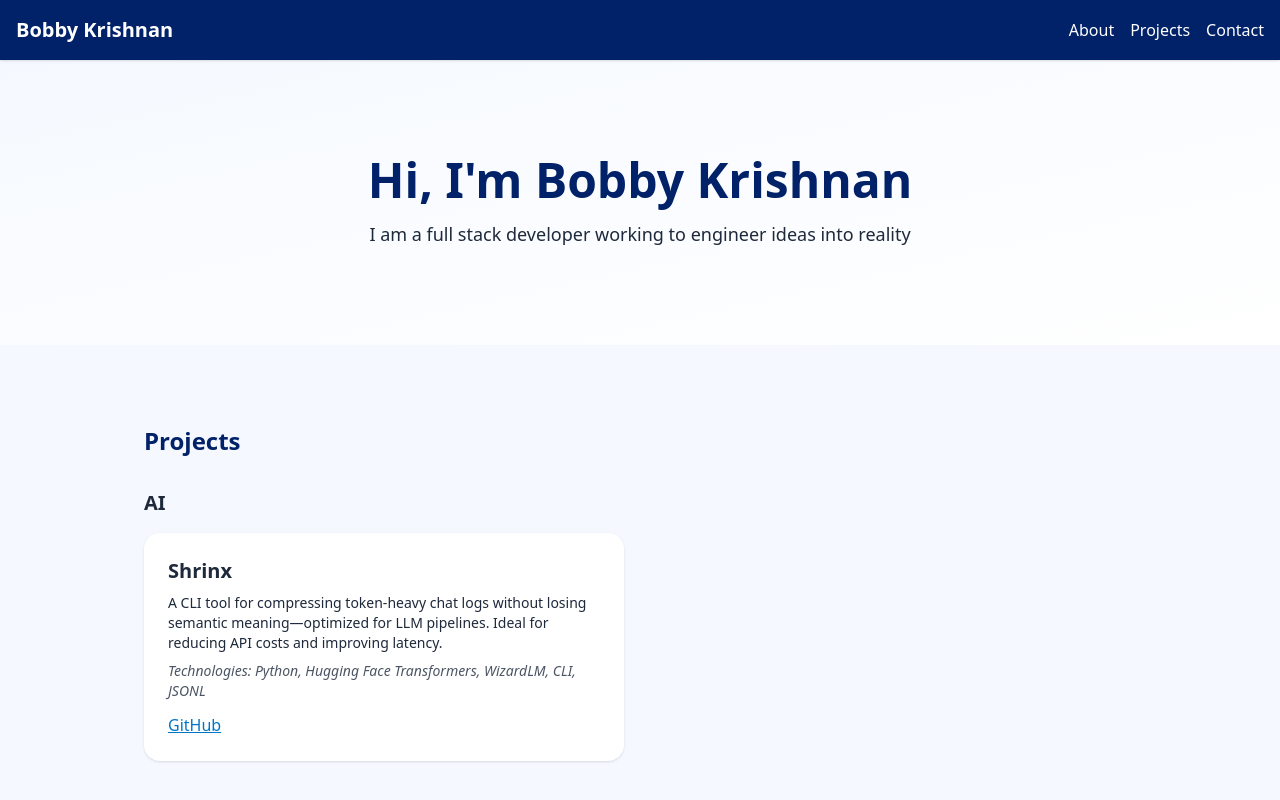
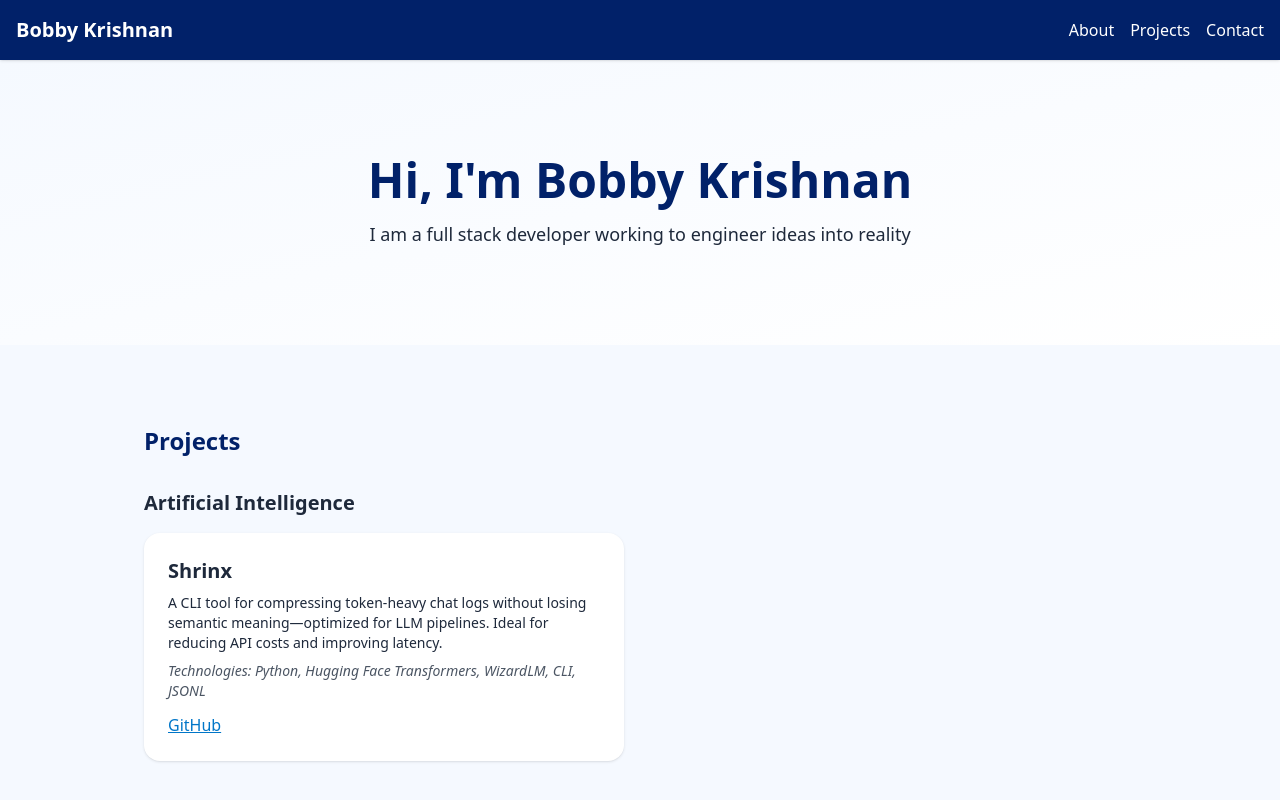
Before and after one commit to Bobby-Krishnan/Portfolio, a React (Create React App) app: page / in a window 1280 px wide. Shown: the top 800 px of the page. Built offline with nearby package versions, Linux system fonts and the light colour scheme.

Commit message:
shrinx addition

```diff
--- a/src/App.js
+++ b/src/App.js
@@ -31,7 +31,7 @@ function App() {
           <h3 className="text-2xl font-bold mb-8 text-[#012169]">Projects</h3>
 
           {/* AI Section */}
-          <h4 className="text-xl font-semibold mb-4"> AI</h4>
+          <h4 className="text-xl font-semibold mb-4"> Artificial Intelligence</h4>
           <div className="grid grid-cols-1 md:grid-cols-2 gap-8 mb-12">
             <Tilt className="p-6 bg-white rounded-2xl shadow transition-transform">
               <h4 className="text-xl font-semibold">Shrinx</h4>
```
